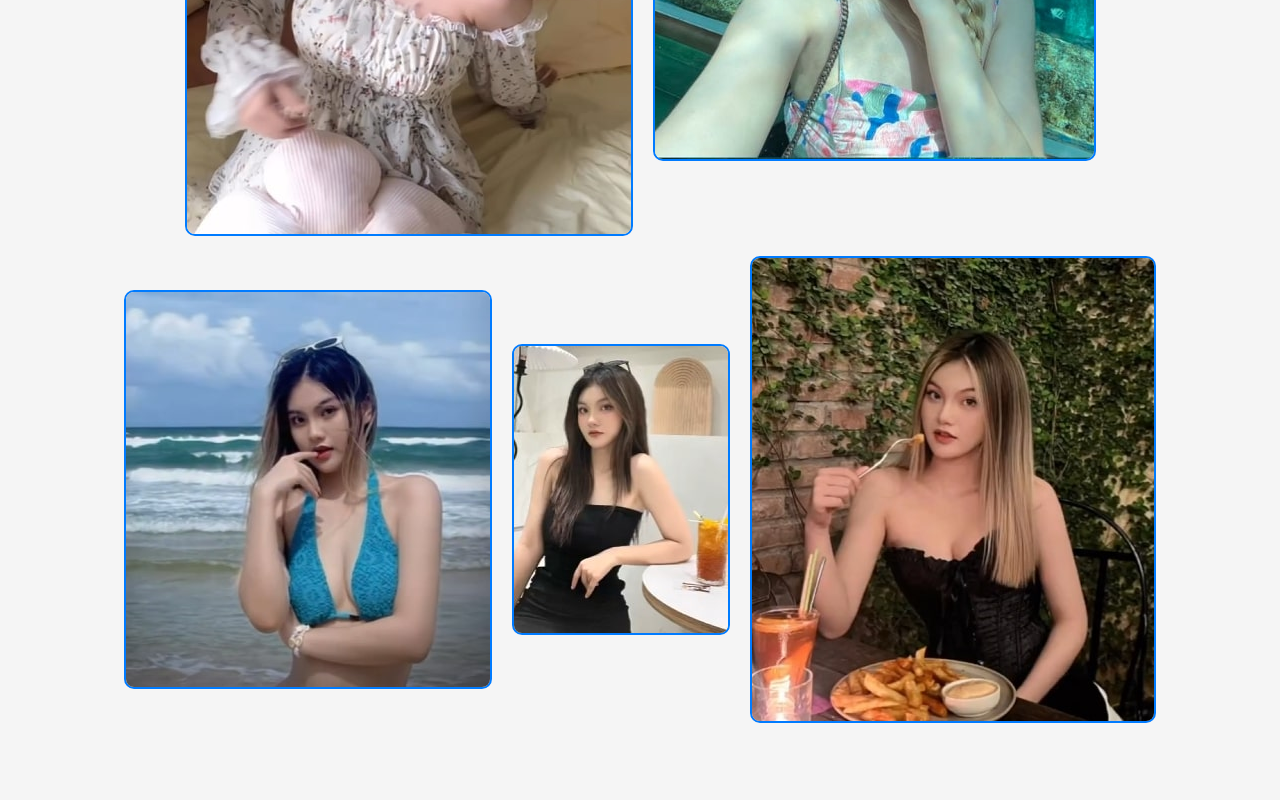
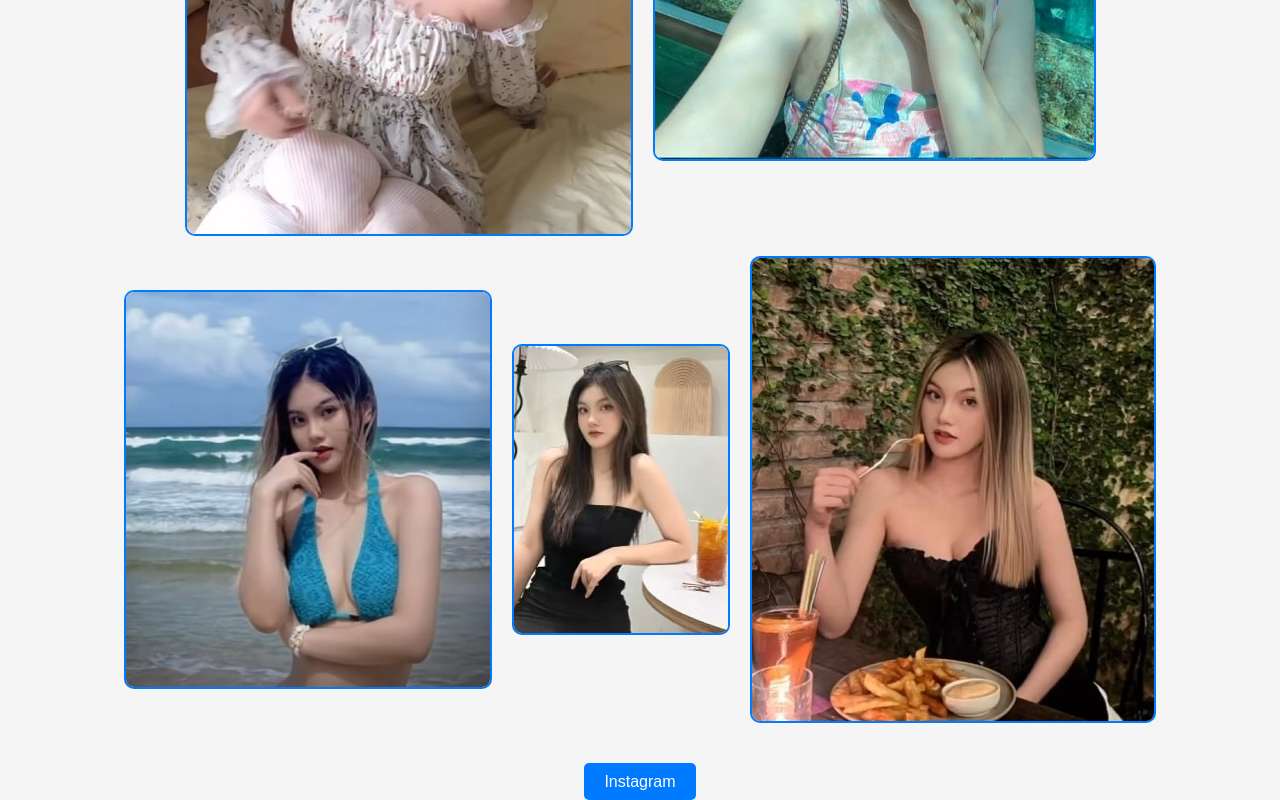
Before and after one commit to png3103/PhamNguyenWebsite, a plain HTML site: page index.html in a window 1280 px wide. Shown: the part 412-1212 px from the top of the page. Before the commit the page ends 1173 px from the top, so only its background shows below. Drawn offline with Linux system fonts and the light colour scheme.

Commit message:
Update index.html

```diff
--- a/index.html
+++ b/index.html
@@ -30,6 +30,23 @@
             border: 2px solid #007BFF;
             border-radius: 10px;
         }
+
+        .button-container {
+            margin-top: 20px;
+        }
+
+        .visit-button {
+            background-color: #007BFF;
+            color: #fff;
+            padding: 10px 20px;
+            border: none;
+            border-radius: 5px;
+            text-decoration: none;
+        }
+
+        .visit-button:hover {
+            background-color: #0056b3;
+        }
     </style>
 </head>
 <body>
@@ -42,5 +59,8 @@
         <img src="image4.jpg" alt="Image 4">
         <img src="image5.jpg" alt="Image 5">
     </div>
+    <div class="button-container">
+        <a class="visit-button" href="https://www.instagram.com/tragiang_nguyennn/" target="_blank">Instagram</a>
+    </div>
 </body>
 </html>
```
